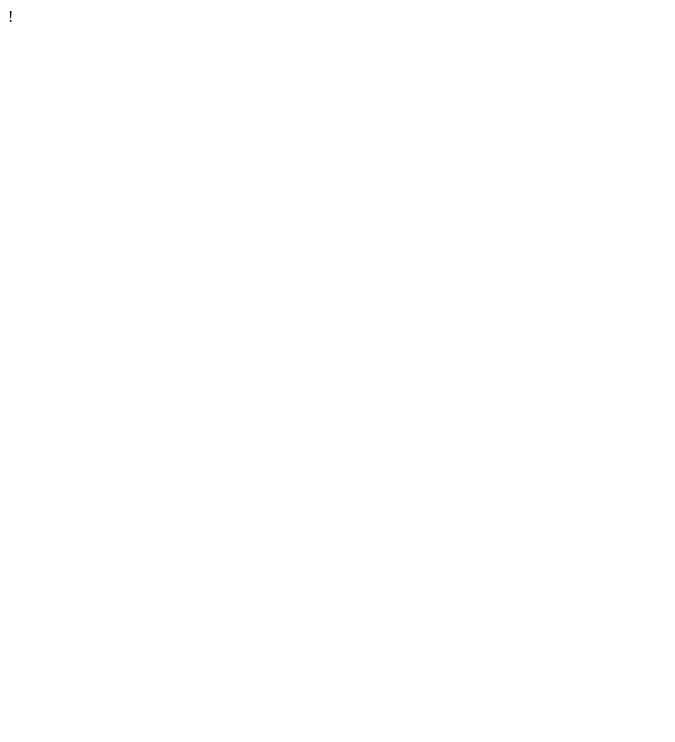
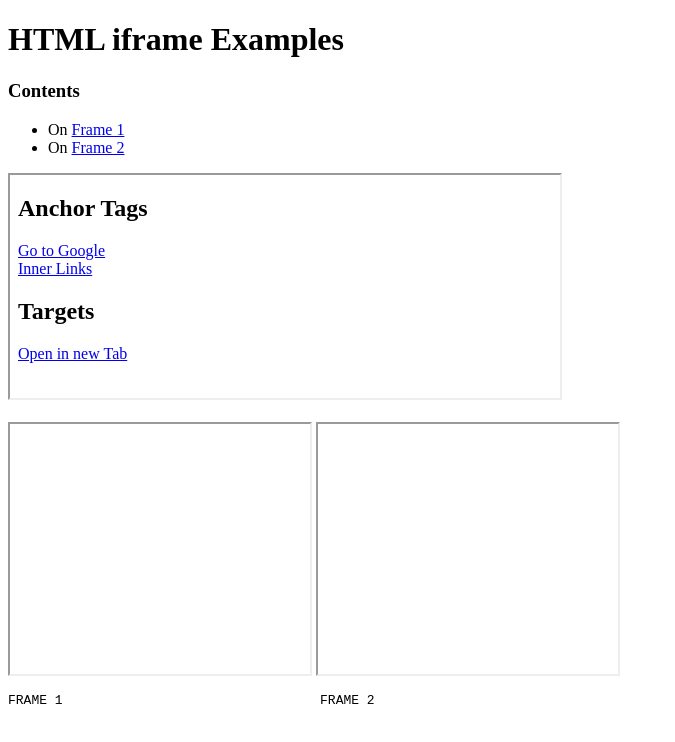
Before and after one commit to RootUserGit/Web-Development_learning, a plain HTML site: page day-2 html/iframe.html in a window 1280 px wide. Shown: the whole page, without its empty margins (0-675 px from the left). Drawn offline with Linux system fonts and the light colour scheme.

Commit message:
HTML iframe
Signed-off-by: Rahul Singh <rahulsinghpilkh@gmail.com>

```diff
--- a/day-2 html/iframe.html
+++ b/day-2 html/iframe.html
@@ -1 +1,31 @@
-!
+<!DOCTYPE html>
+<html lang="en">
+  <head>
+    <meta charset="UTF-8" />
+    <meta http-equiv="X-UA-Compatible" content="IE=edge" />
+    <meta name="viewport" content="width=device-width, initial-scale=1.0" />
+    <title>HTML iFrame</title>
+  </head>
+  <body>
+    <h1>HTML iframe Examples</h1>
+
+    <!-- <iframe src="https://www.medium.com" frameborder="1" height="400" width="400">Hello Frames</iframe> -->
+
+    <h3>Contents</h3>
+    <ul>
+      <li>On <a href="./links.html" target="frame1">Frame 1</a></li>
+      <li>On <a href="./inner_links.html" target="frame2">Frame 2</a></li>
+    </ul>
+    <iframe
+      src="./links.html"
+      frameborder="1"
+      height="223"
+      width="550"
+    ></iframe>
+    <br />
+    <br />
+    <iframe name="frame1" frameborder="2" height="250" width="300"></iframe>
+    <iframe name="frame2" frameborder="2" height="250" width="300"></iframe>
+    <pre>FRAME 1                                 FRAME 2</pre>
+  </body>
+</html>
```
